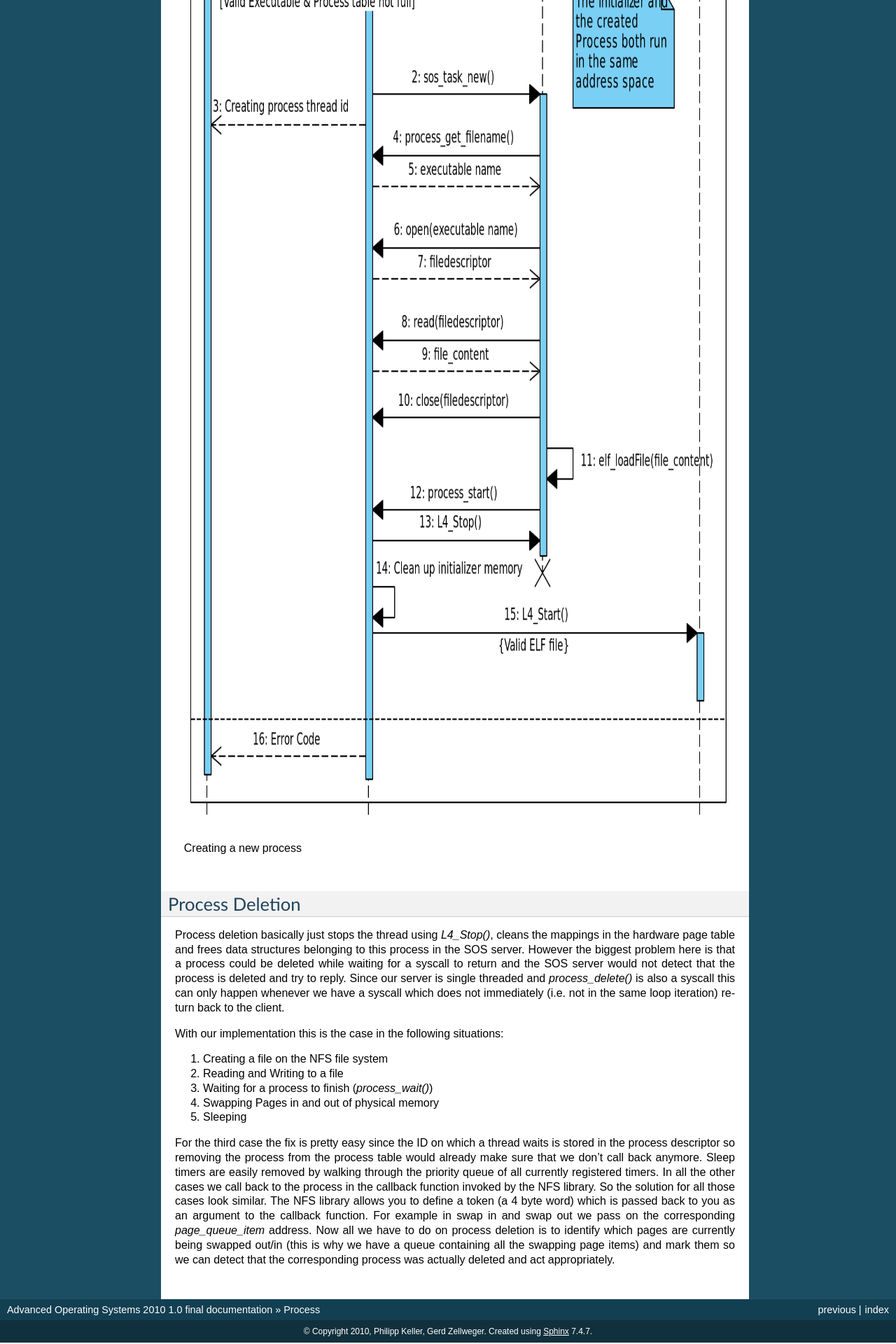
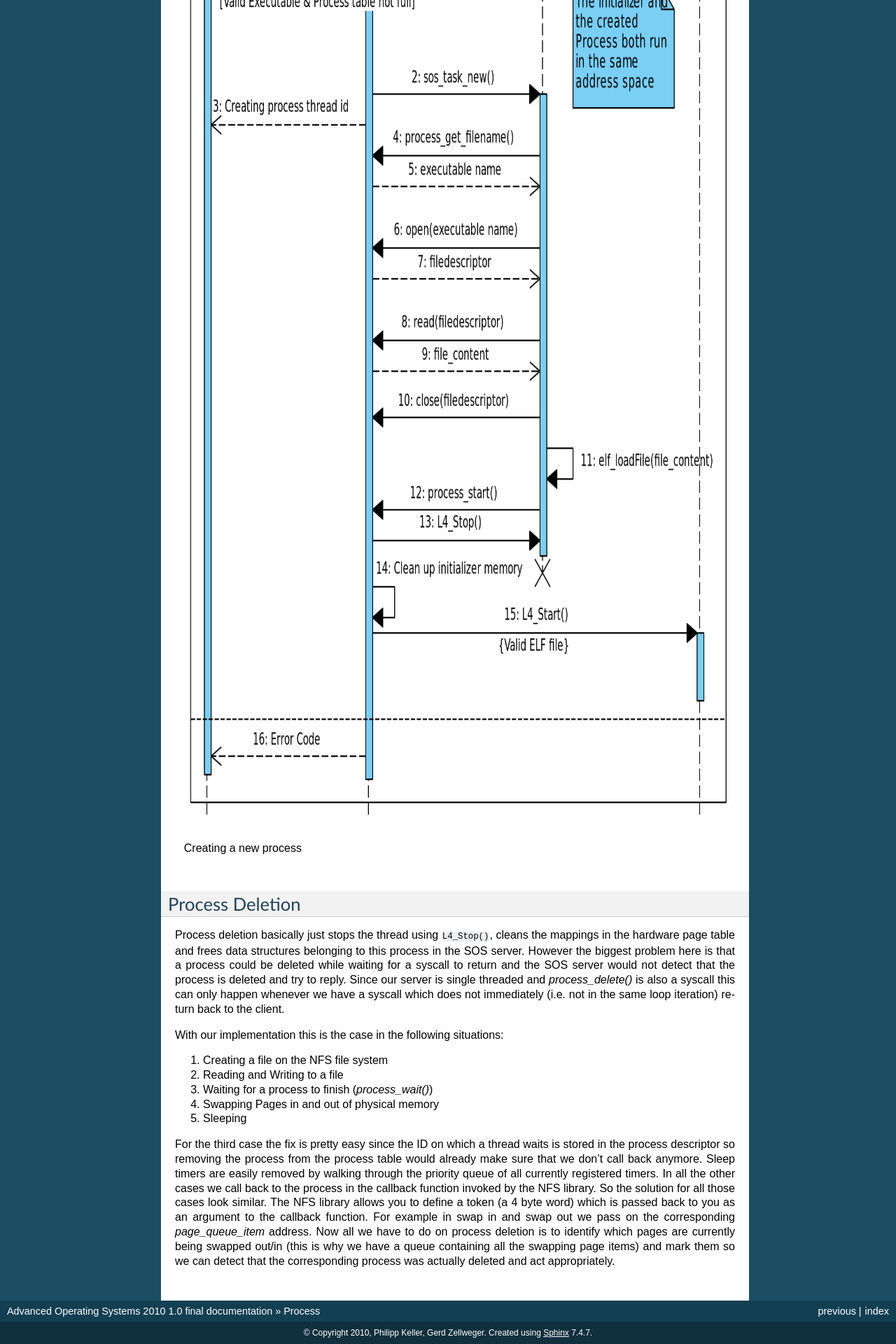
Before and after one commit to gz/aos10, a Sphinx documentation site: the page built from doc/documentation/source/process.txt, in a window 1280 px wide. Shown: the part 919-2839 px from the top of the page at 70% size. Built offline with Sphinx 7.4.7, drawn with Linux system fonts in a browser that asks for light colours; formulas are drawn with MathJax 3.

```diff
--- a/doc/documentation/source/process.txt
+++ b/doc/documentation/source/process.txt
@@ -32,7 +32,7 @@ the file from the NFS file system, parse the elf binary and map the contents to
 
 Process Deletion
 ----------------
-Process deletion basically just stops the thread using `L4_Stop()`, cleans the mappings in the hardware page table and frees data structures belonging to this process in the SOS server. However the biggest problem here is that a process could be deleted while waiting for a syscall to return and the SOS server would not detect that the process is deleted and try to reply. Since our server is single threaded and `process_delete()` is also a syscall this can only happen whenever we have a syscall which does not immediately (i.e. not in the same loop iteration) return back to the client.
+Process deletion basically just stops the thread using ``L4_Stop()``, cleans the mappings in the hardware page table and frees data structures belonging to this process in the SOS server. However the biggest problem here is that a process could be deleted while waiting for a syscall to return and the SOS server would not detect that the process is deleted and try to reply. Since our server is single threaded and `process_delete()` is also a syscall this can only happen whenever we have a syscall which does not immediately (i.e. not in the same loop iteration) return back to the client.
 
 With our implementation this is the case in the following situations:
 
```
